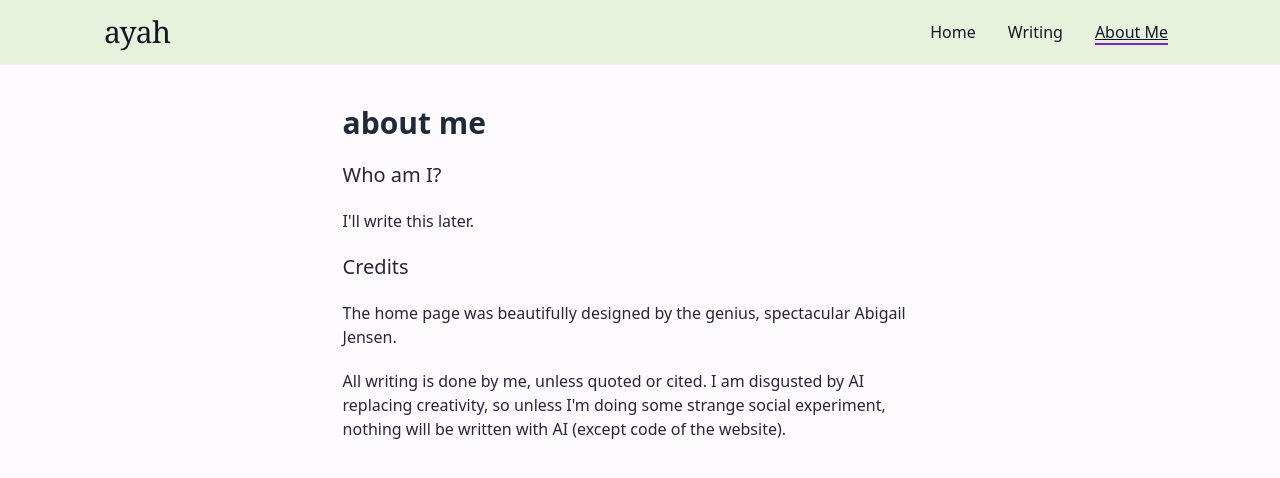
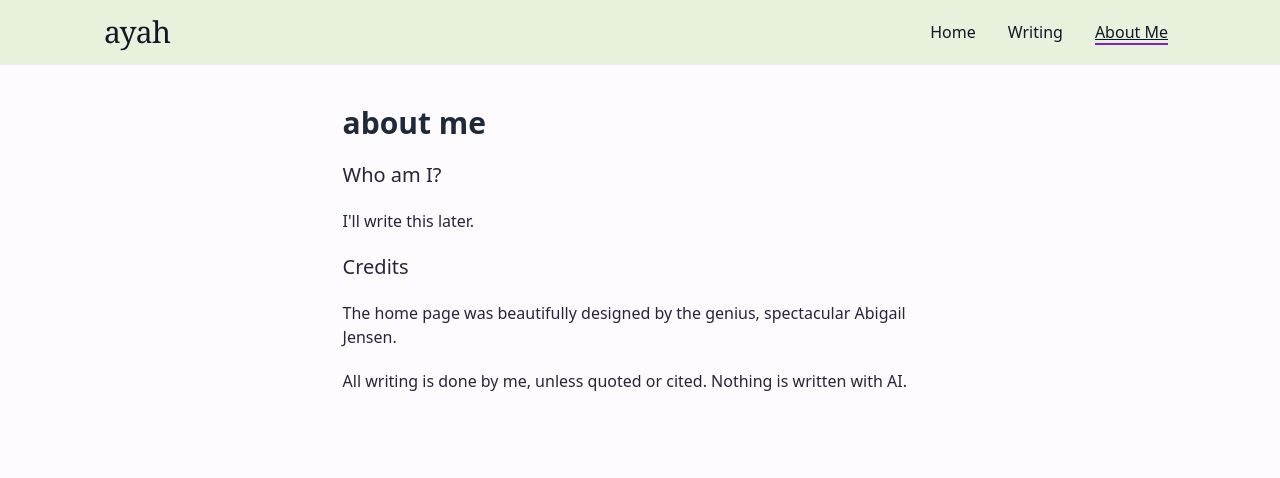
Before and after one commit to ayah-almusaddy/ayahsblog, a Next.js app: page /about in a window 1280 px wide. Shown: the top 478 px of the page. Built offline with nearby package versions, Linux system fonts and the light colour scheme.

Commit message:
nothing important

```diff
--- a/src/app/about/page.tsx
+++ b/src/app/about/page.tsx
@@ -15,7 +15,7 @@ export default function AboutPage() {
 
 		<p>{`The home page was beautifully designed by the genius, spectacular Abigail Jensen.`}</p>
 
-		<p>{`All writing is done by me, unless quoted or cited. I am disgusted by AI replacing creativity, so unless I'm doing some strange social experiment, nothing will be written with AI (except code of the website).`}</p>
+		<p>{`All writing is done by me, unless quoted or cited. Nothing is written with AI.`}</p>
 
 		</div>
 		</section>
```
